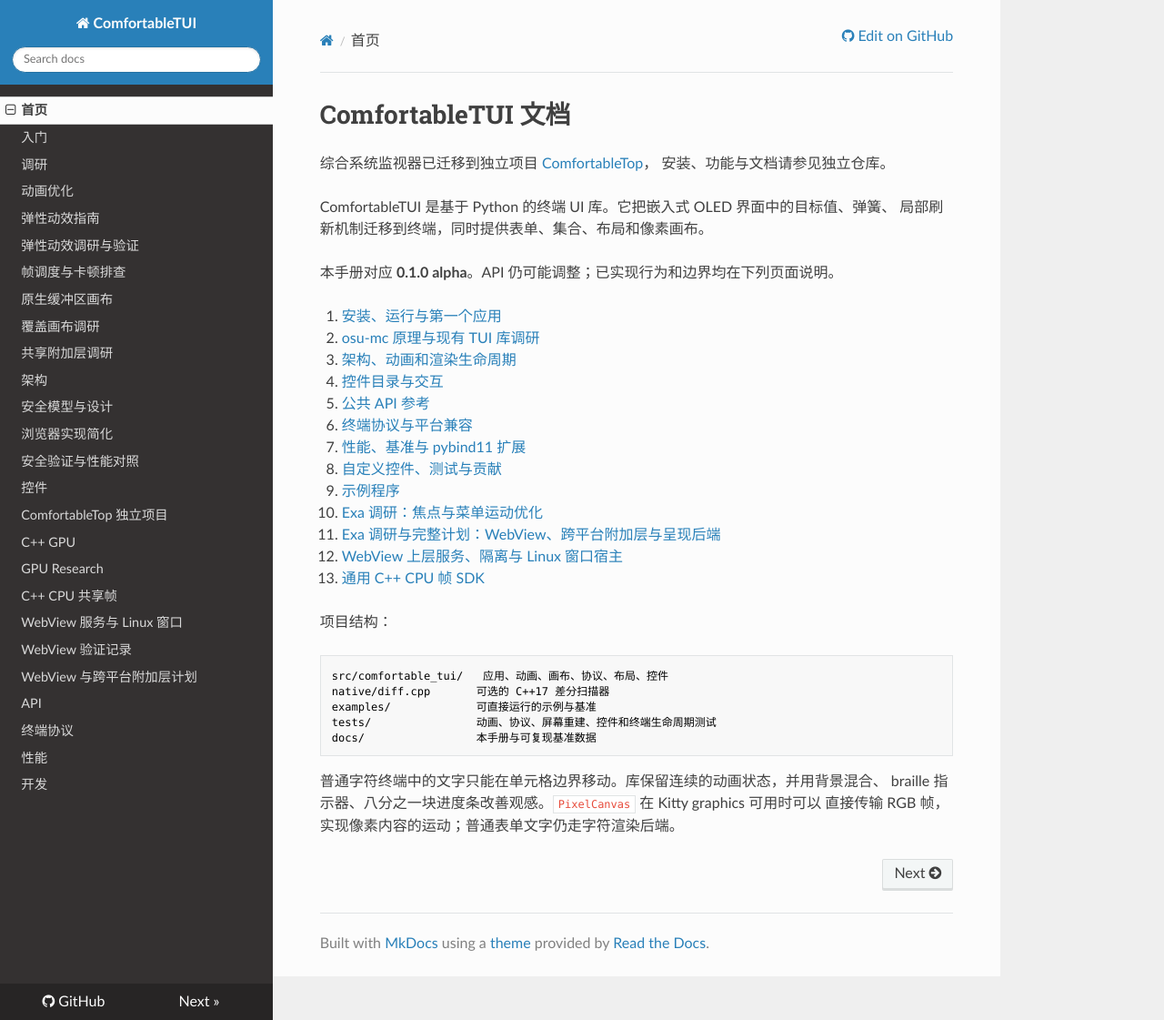
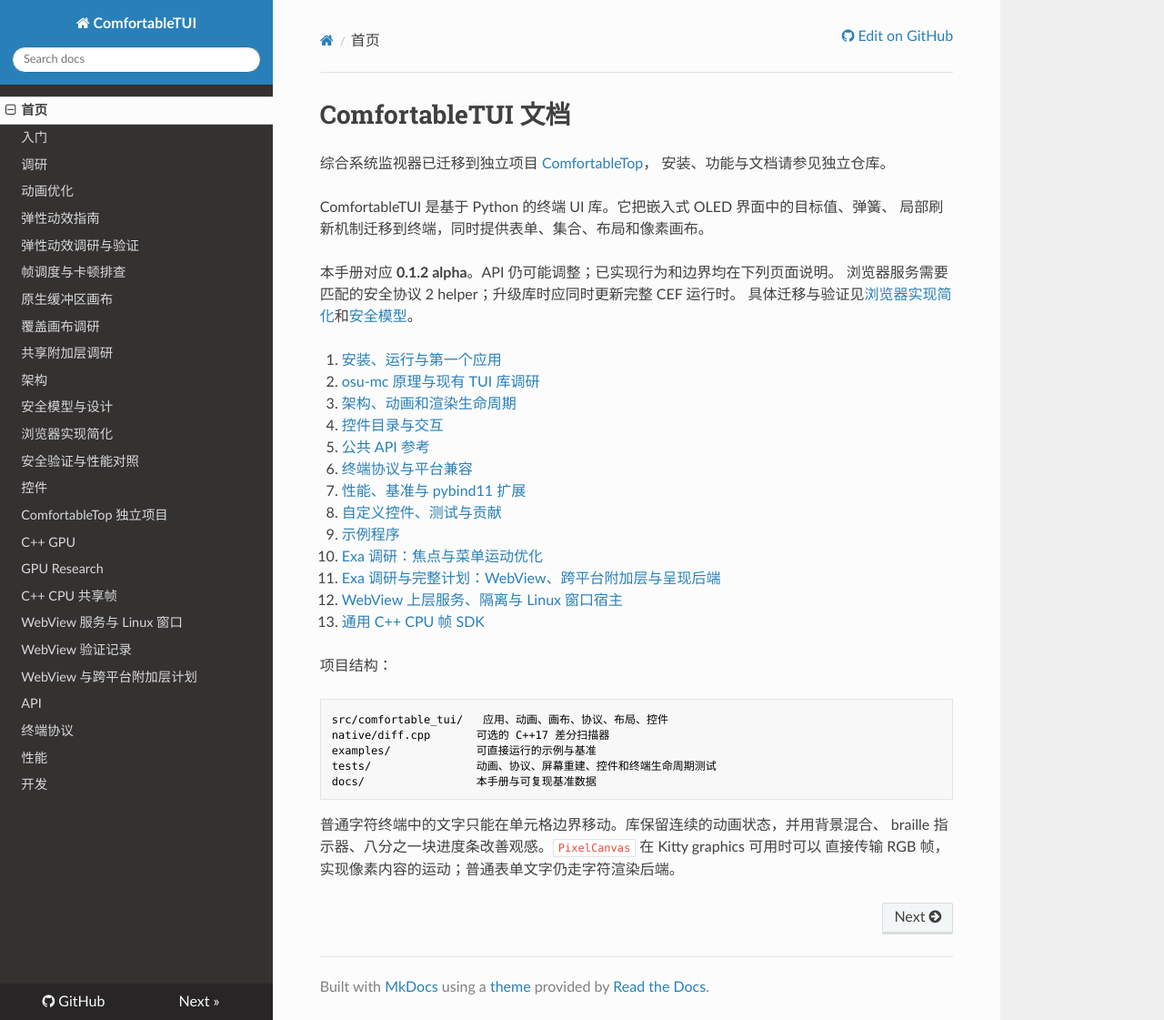
Before and after one commit to JDK8u341/ComfortableTUI, an MkDocs documentation site: the page built from docs/index.md, in a window 1280 px wide and 1121 px high. Shown: the whole window at 91% size. Built offline with MkDocs 1.6.1, drawn with Linux system fonts in a browser that asks for light colours; nearby versions of some CDN libraries.

Commit message:
docs: align the manual with the 0.1.2 browser runtime

```diff
--- a/docs/index.md
+++ b/docs/index.md
@@ -6,7 +6,9 @@
 ComfortableTUI 是基于 Python 的终端 UI 库。它把嵌入式 OLED 界面中的目标值、弹簧、
 局部刷新机制迁移到终端，同时提供表单、集合、布局和像素画布。
 
-本手册对应 **0.1.0 alpha**。API 仍可能调整；已实现行为和边界均在下列页面说明。
+本手册对应 **0.1.2 alpha**。API 仍可能调整；已实现行为和边界均在下列页面说明。
+浏览器服务需要匹配的安全协议 2 helper；升级库时应同时更新完整 CEF 运行时。
+具体迁移与验证见[浏览器实现简化](browser-simplification.md)和[安全模型](security-model.md)。
 
 1. [安装、运行与第一个应用](getting-started.md)
 2. [osu-mc 原理与现有 TUI 库调研](research.md)
```
Also changed, not shown: README.md (+1 -1 lines).
